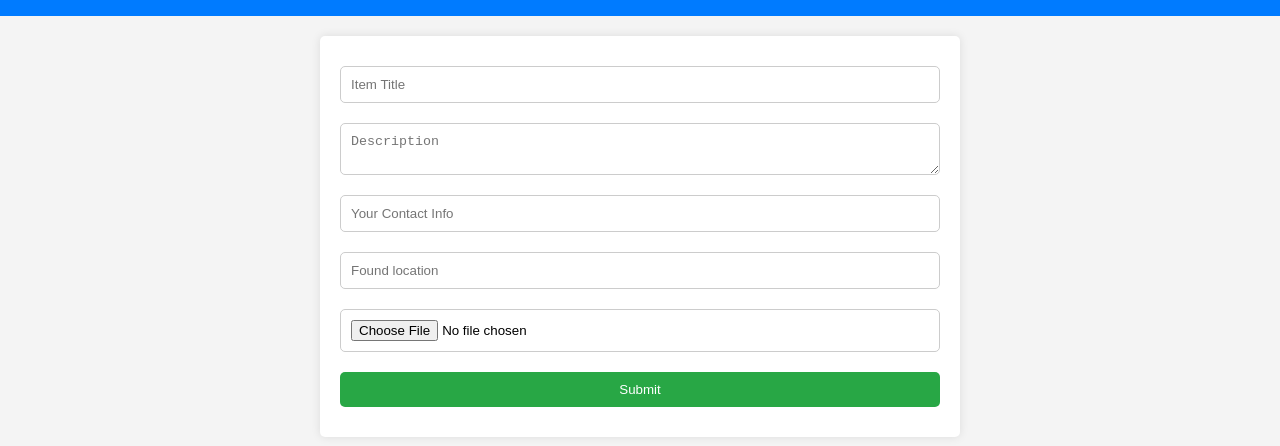
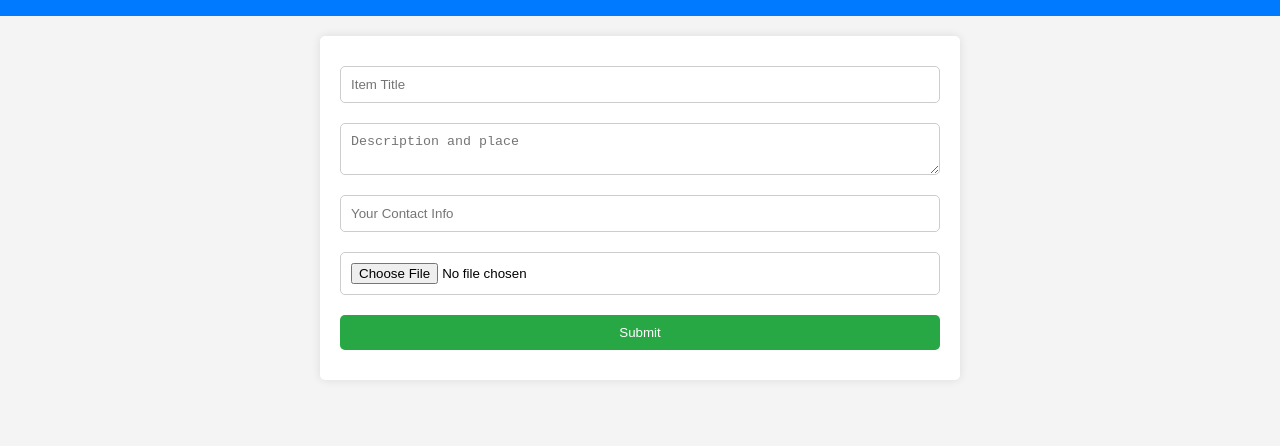
Before and after one commit to jatinjainn/Back2Me, a plain HTML site: page frontend/found.html in a window 1280 px wide. Shown: the part 94-540 px from the top of the page. Drawn offline with nearby package versions, Linux system fonts and the light colour scheme.

Commit message:
Update found.html

```diff
--- a/frontend/found.html
+++ b/frontend/found.html
@@ -15,9 +15,8 @@
     <div class="container">
         <form id="itemForm">
             <input type="text" id="title" placeholder="Item Title" required>
-            <textarea id="description" placeholder="Description" required></textarea>
+            <textarea id="description" placeholder="Description and place" required></textarea>
             <input type="text" id="contact_info" placeholder="Your Contact Info" required>
-            <input type="text" id="Location" placeholder="Found location" required>
             <input type="file" id="image" accept="image/*">
             <input type="hidden" id="status" value="Found">
             <button type="submit">Submit</button>
```
